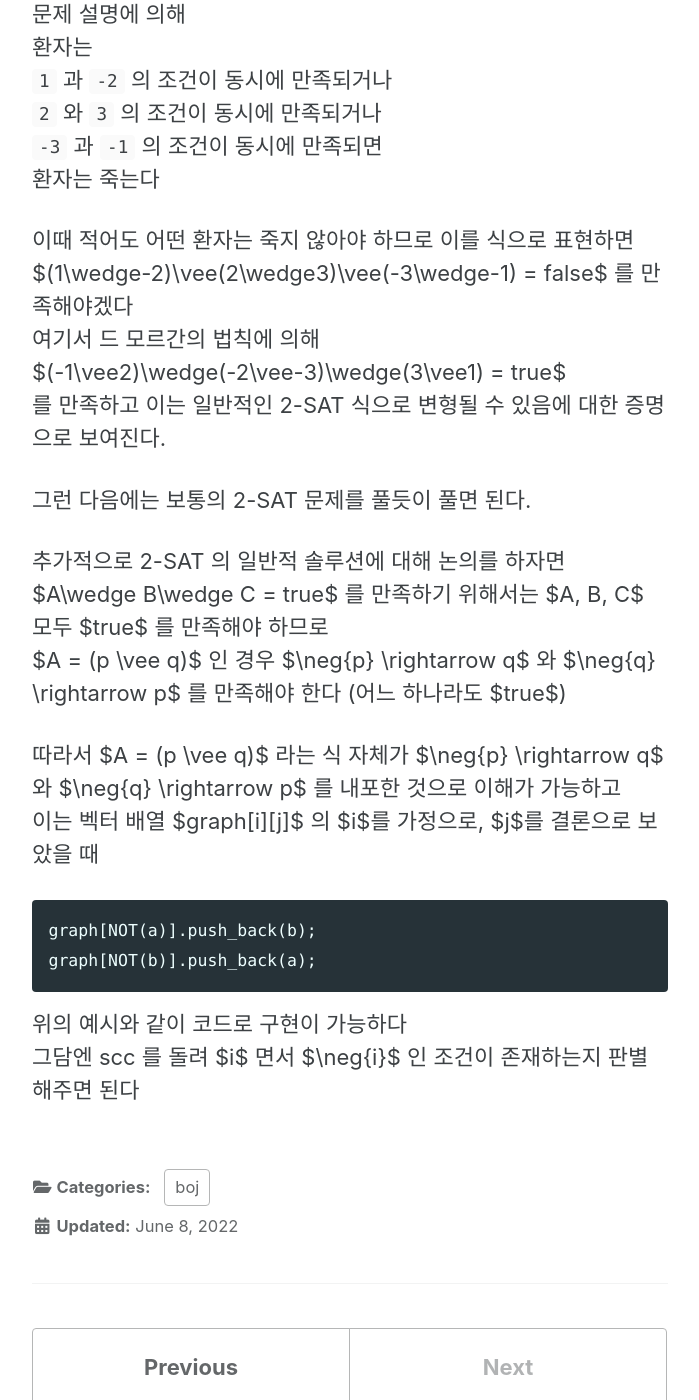
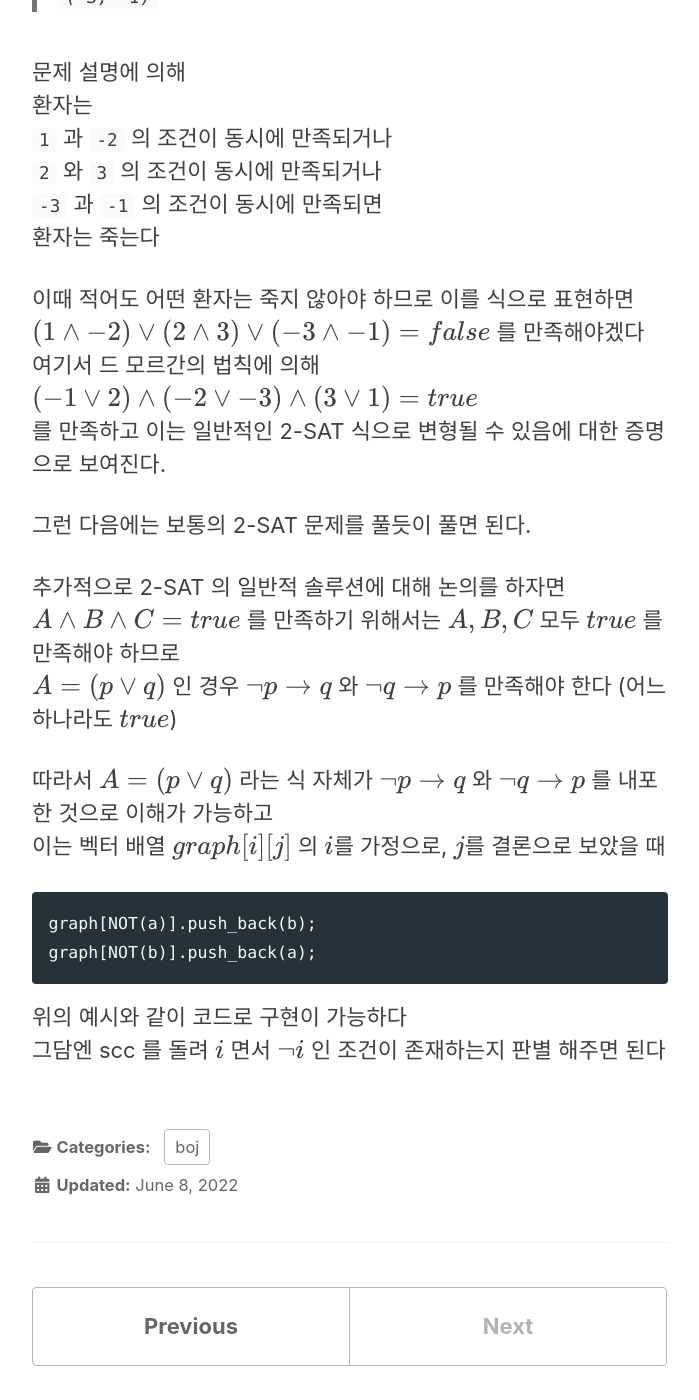
Before and after one commit to jjajjajja/jjajjajja.github.io, a Jekyll site: the page built from _posts/boj/2022-06-08-1217.md, in a window 1280 px wide and 1400 px high, scrolled down 3170 px. Shown: the whole window, without its empty margins (290-989 px from the left). Built offline with Jekyll 4.4.1, drawn with Linux system fonts in a browser that asks for light colours; cached includes are drawn as plain includes; formulas are drawn with MathJax 3; comment, search, counter and statistics services are not loaded.

````diff
--- a/_posts/boj/2022-06-08-1217.md
+++ b/_posts/boj/2022-06-08-1217.md
@@ -108,21 +110,21 @@ int main(){
 환자는 죽는다
 
 이때 적어도 어떤 환자는 죽지 않아야 하므로 이를 식으로 표현하면
-$(1\wedge-2)\vee(2\wedge3)\vee(-3\wedge-1) = false$
+$$(1\wedge-2)\vee(2\wedge3)\vee(-3\wedge-1) = false$$
 를 만족해야겠다
 여기서 드 모르간의 법칙에 의해
-$(-1\vee2)\wedge(-2\vee-3)\wedge(3\vee1) = true$
+$$(-1\vee2)\wedge(-2\vee-3)\wedge(3\vee1) = true$$
 를 만족하고
 이는 일반적인 2-SAT 식으로 변형될 수 있음에 대한 증명으로 보여진다.
 
 그런 다음에는 보통의 2-SAT 문제를 풀듯이 풀면 된다.
 
 추가적으로 2-SAT 의 일반적 솔루션에 대해 논의를 하자면
-$A\wedge B\wedge C = true$ 를 만족하기 위해서는 $A, B, C$ 모두 $true$ 를 만족해야 하므로
-$A = (p \vee q)$ 인 경우 $\neg{p} \rightarrow q$ 와 $\neg{q} \rightarrow p$ 를 만족해야 한다 (어느 하나라도 $true$)
+$$A\wedge B\wedge C = true$$ 를 만족하기 위해서는 $$A, B, C$$ 모두 $$true$$ 를 만족해야 하므로
+$$A = (p \vee q)$$ 인 경우 $$\neg{p} \rightarrow q$$ 와 $$\neg{q} \rightarrow p$$ 를 만족해야 한다 (어느 하나라도 $$true$$)
 
-따라서 $A = (p \vee q)$ 라는 식 자체가 $\neg{p} \rightarrow q$ 와 $\neg{q} \rightarrow p$ 를 내포한 것으로 이해가 가능하고
-이는 벡터 배열 $graph[i][j]$ 의 $i$를 가정으로, $j$를 결론으로 보았을 때
+따라서 $$A = (p \vee q)$$ 라는 식 자체가 $$\neg{p} \rightarrow q$$ 와 $$\neg{q} \rightarrow p$$ 를 내포한 것으로 이해가 가능하고
+이는 벡터 배열 $$graph[i][j]$$ 의 $$i$$를 가정으로, $$j$$를 결론으로 보았을 때
 
 ```c++
 graph[NOT(a)].push_back(b);
@@ -130,4 +132,4 @@ graph[NOT(b)].push_back(a);
 ```
 
 위의 예시와 같이 코드로 구현이 가능하다
-그담엔 scc 를 돌려 $i$ 면서 $\neg{i}$ 인 조건이 존재하는지 판별 해주면 된다
+그담엔 scc 를 돌려 $$i$$ 면서 $$\neg{i}$$ 인 조건이 존재하는지 판별 해주면 된다
````
Also changed, not shown: other parts of _posts/boj/2022-06-08-1217.md (+2 -0 lines), _posts/boj/2022-05-20-1256.md (+6 -5 lines).
